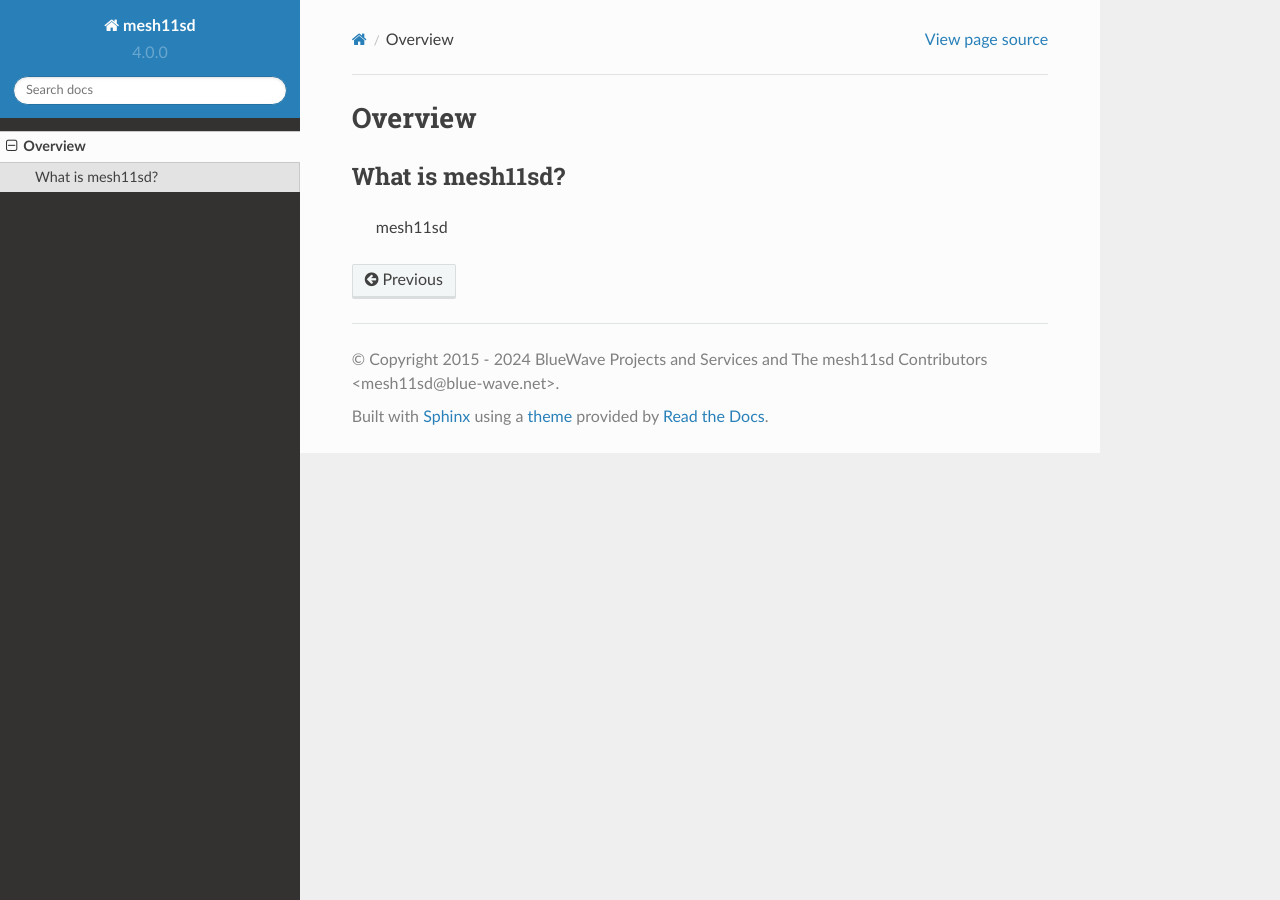
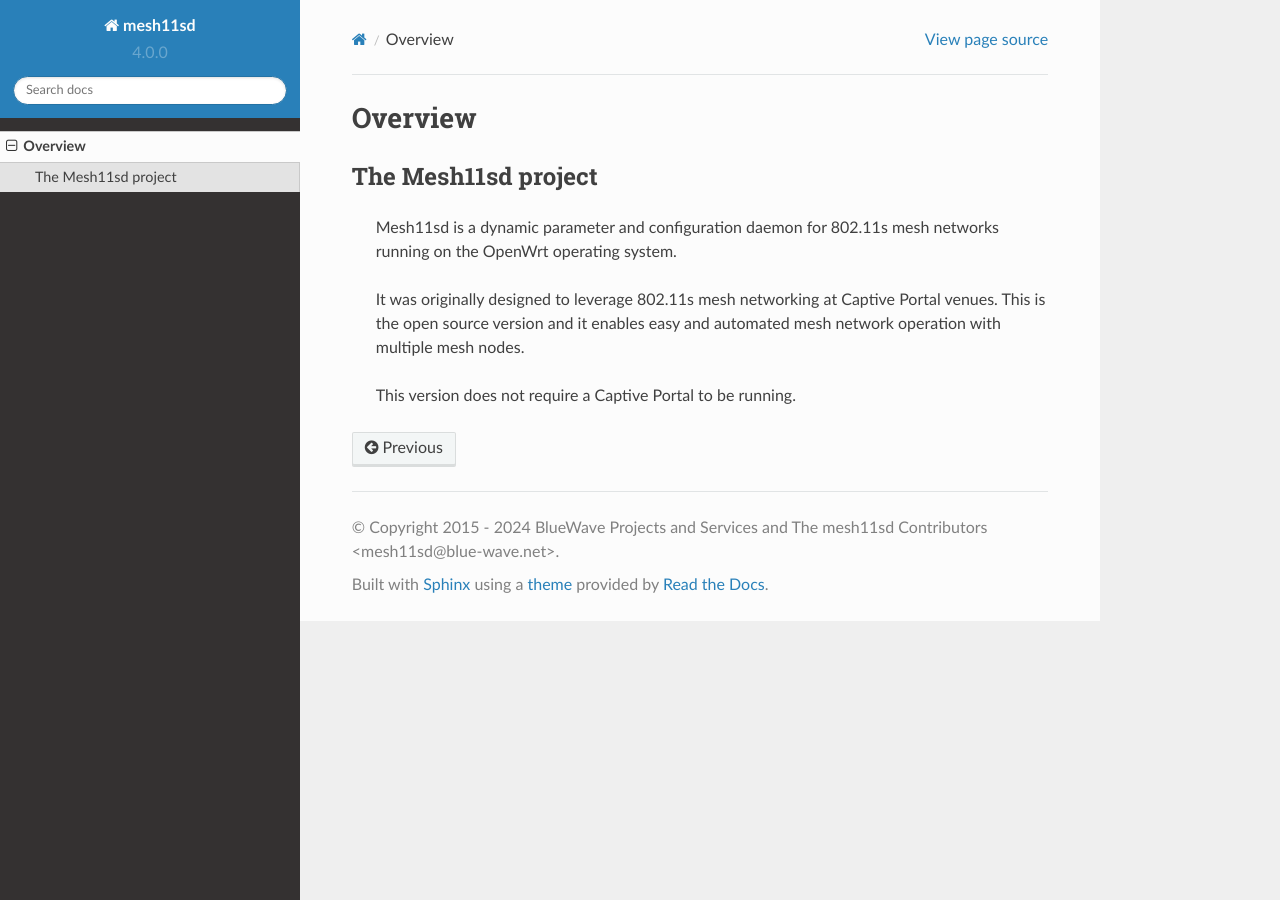
Before and after one commit to openNDS/mesh11sd, a Sphinx documentation site: the page built from docs/source/overview.rst, in a window 1280 px wide. Built offline with Sphinx 7.4.7 and the Read the Docs theme 2.0.0, drawn with Linux system fonts in a browser that asks for light colours.

Commit message:
Add - begin generating readthedocs documentation
Signed-off-by: Rob White <rob@blue-wave.net>

```diff
--- a/docs/source/index.rst
+++ b/docs/source/index.rst
@@ -3,7 +3,7 @@
    You can adapt this file completely to your liking, but it should at least
    contain the root `toctree` directive.
 
-Welcome to the documentation for mesh11sd
+Welcome to the documentation for Mesh11sd
 =========================================
 
 
--- a/docs/source/overview.rst
+++ b/docs/source/overview.rst
@@ -1,6 +1,12 @@
 Overview
 ########
 
-What is mesh11sd?
-*****************
- mesh11sd
+The Mesh11sd project
+********************
+
+ Mesh11sd is a dynamic parameter and configuration daemon for 802.11s mesh networks running on the OpenWrt operating system.
+
+ It was originally designed to leverage 802.11s mesh networking at Captive Portal venues.
+ This is the open source version and it enables easy and automated mesh network operation with multiple mesh nodes.
+
+ This version does not require a Captive Portal to be running.
```
